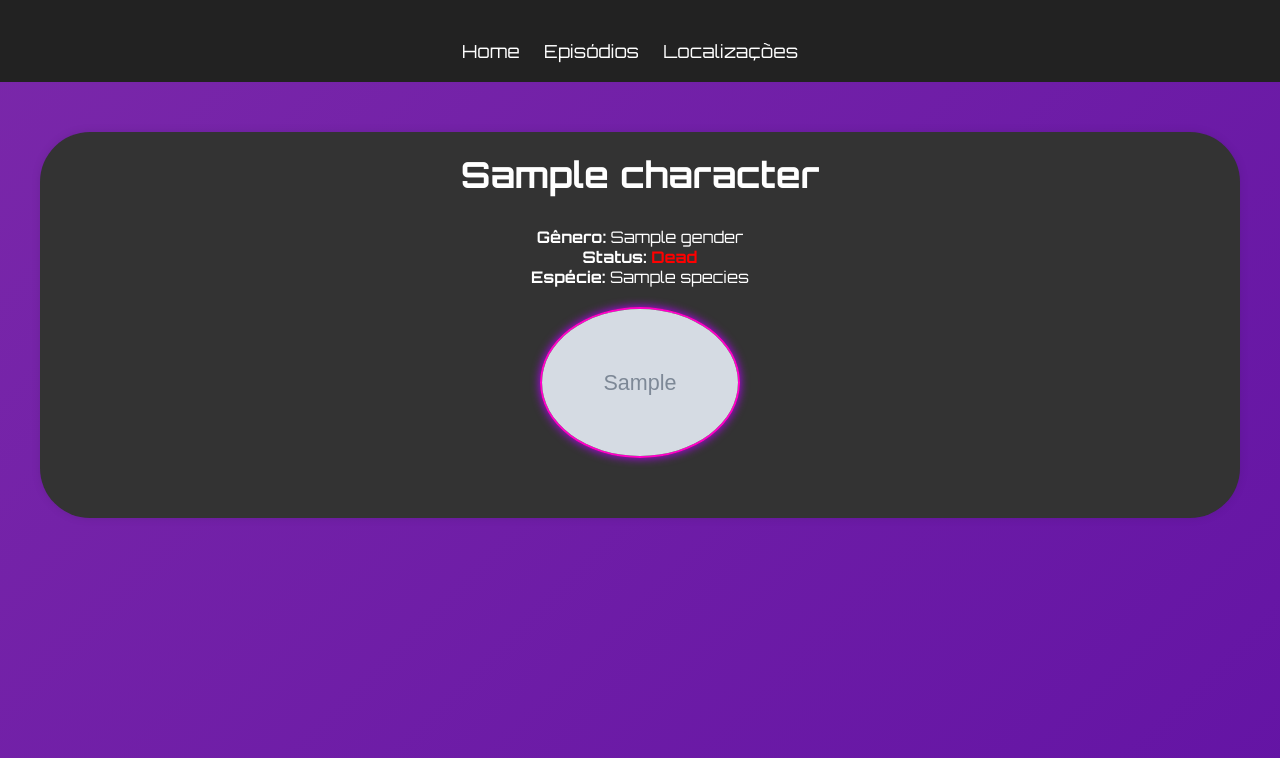
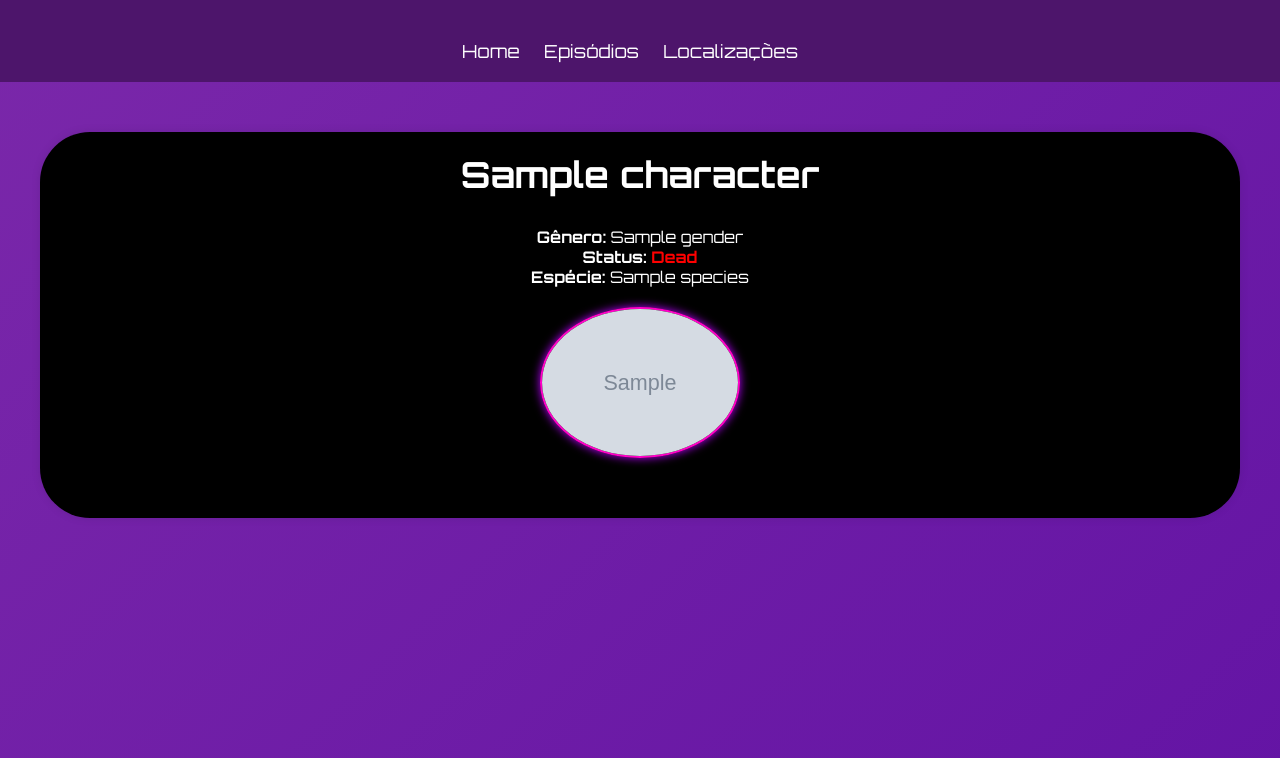
Before and after one commit to tamarbender/desafio_rick_and_morty_Dani, a Flask app: template app/templates/profile.html in a window 1280 px wide. Shown: the top 758 px of the page. Run offline with Flask 3, Linux system fonts and the light colour scheme; the template is opened without the code that fills it: most values are stand-ins (such as "Sample title", 1, 10 or a date in 2020); grey boxes marked "Sample" are stand-in pictures; parts of the project's set-up code (start-up, migrations or seed data) failed here and were passed over.

Commit message:
alteracoes contraste cores no arquivo style_profile.css

```diff
--- a/app/static/style_profile.css
+++ b/app/static/style_profile.css
@@ -47,7 +47,7 @@ a:hover {
     padding: 8px 16px;
     border: none;
     border-radius: 4px;
-    background-color: #4d156b;
+    background-color: #222;
     color: #fff;
     text-decoration: none;
 }
@@ -58,7 +58,7 @@ a:hover {
 
 
 header {
-    background-color: #222;
+    background-color: #4d156b;
     padding: 20px 0;
     text-align: center;
 }
@@ -79,7 +79,7 @@ header h1 {
     padding: 20px;
     margin-top: 50px;
     box-shadow: 0 0 10px rgba(0, 0, 0, 0.1);
-    background-color: #333;
+    background-color: #000000;
     text-align: center;
 }
 
```
